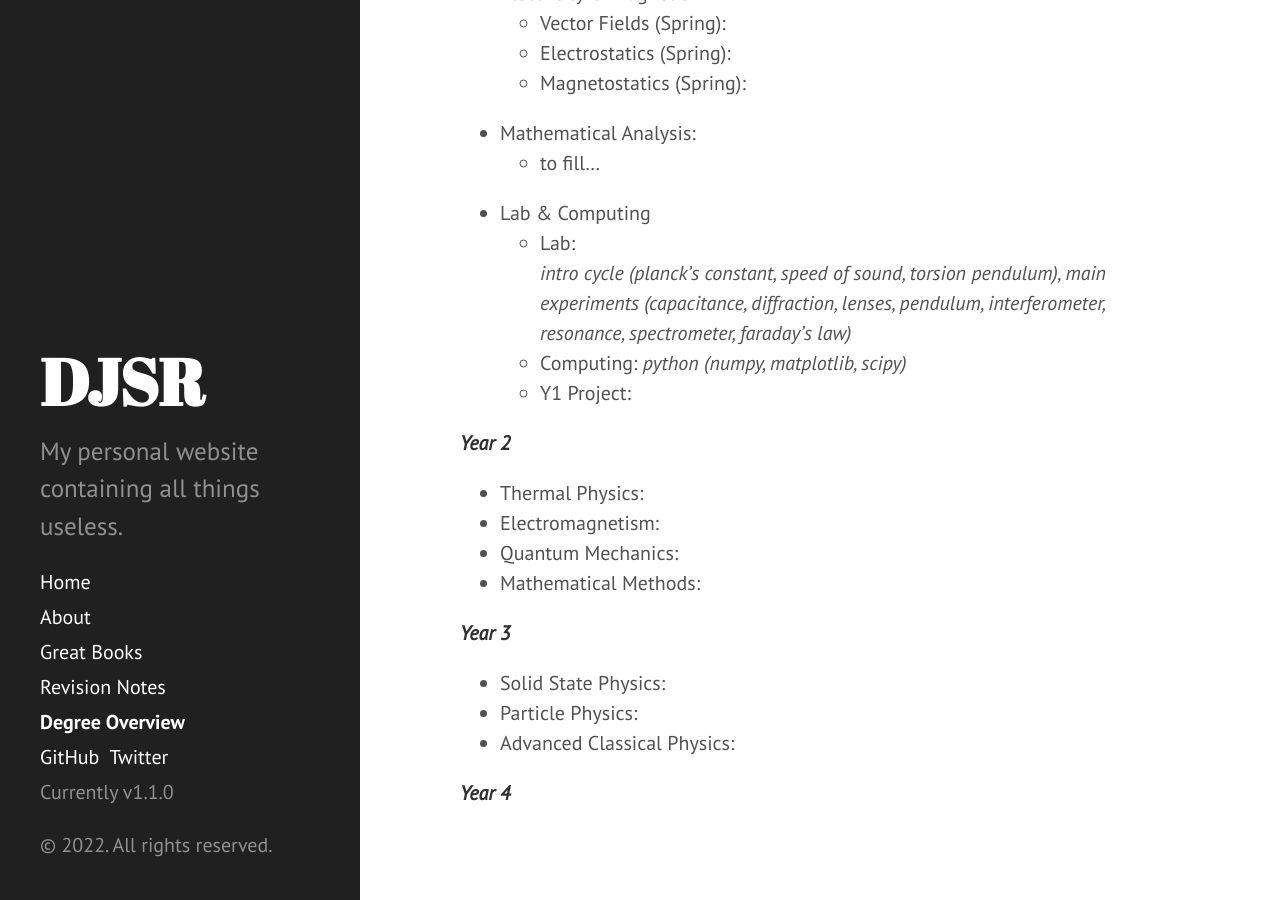
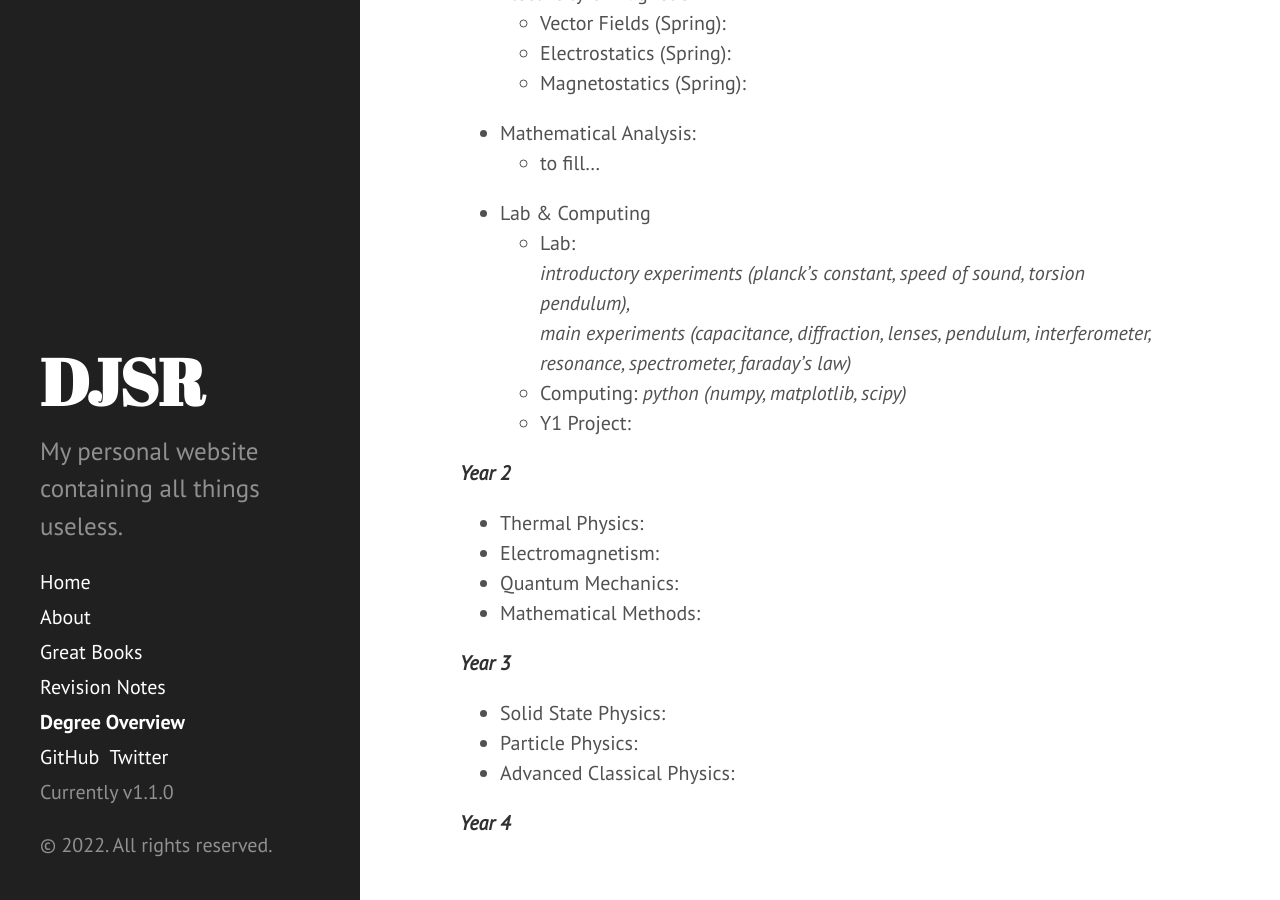
Before and after one commit to dansomrob/dansomrob.github.io, a Jekyll site: the page built from assets/overview.md, in a window 1280 px wide and 900 px high, scrolled down 1082 px. Built offline with Jekyll 4.4.1, drawn with Linux system fonts in a browser that asks for light colours.

Commit message:
Update overview.md

```diff
--- a/assets/overview.md
+++ b/assets/overview.md
@@ -30,7 +30,8 @@ title: Degree Overview
   - to fill...
 - Lab & Computing
   - Lab:\
-  *intro cycle (planck's constant, speed of sound, torsion pendulum), main experiments (capacitance, diffraction, lenses, pendulum, interferometer, resonance, spectrometer, faraday's law)*
+  *introductory experiments (planck's constant, speed of sound, torsion pendulum),\
+   main experiments (capacitance, diffraction, lenses, pendulum, interferometer, resonance, spectrometer, faraday's law)*
   - Computing: *python (numpy, matplotlib, scipy)*
   - Y1 Project:
 
```
